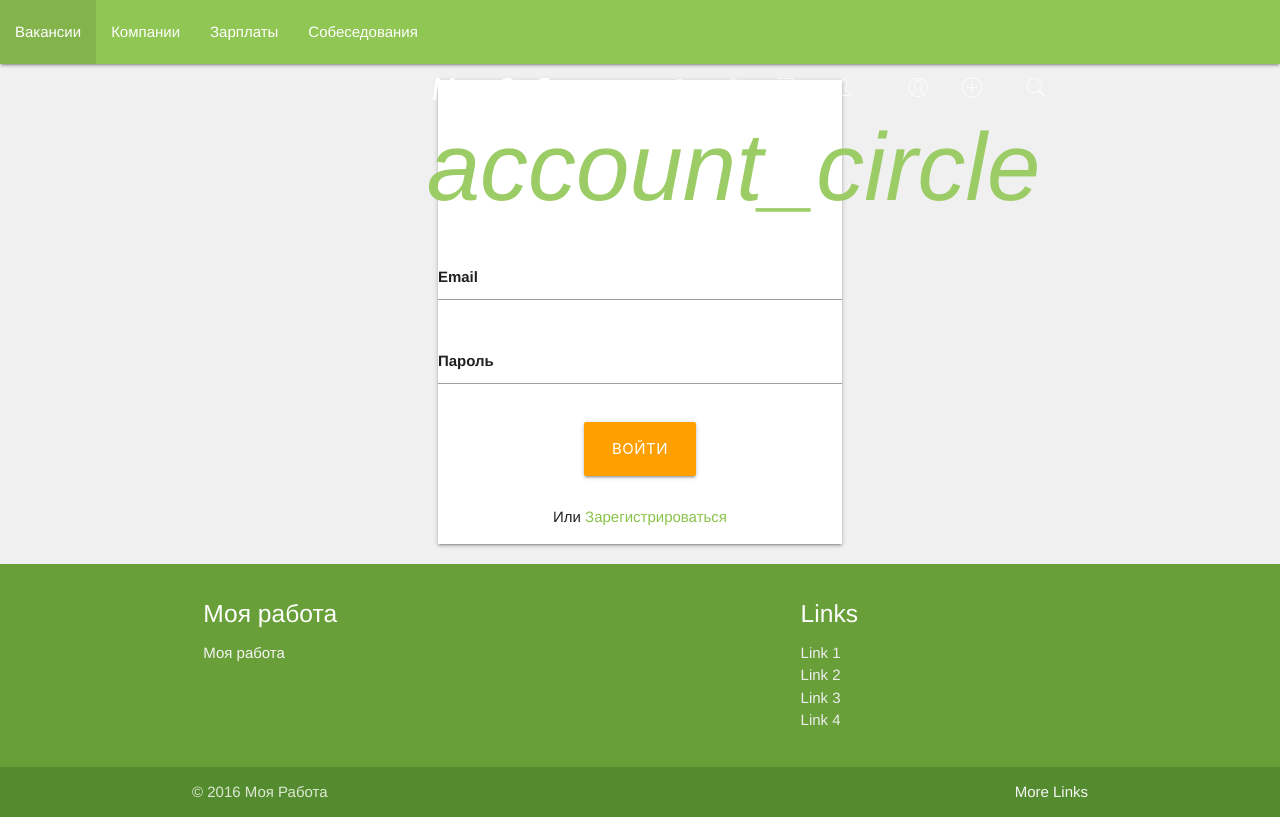
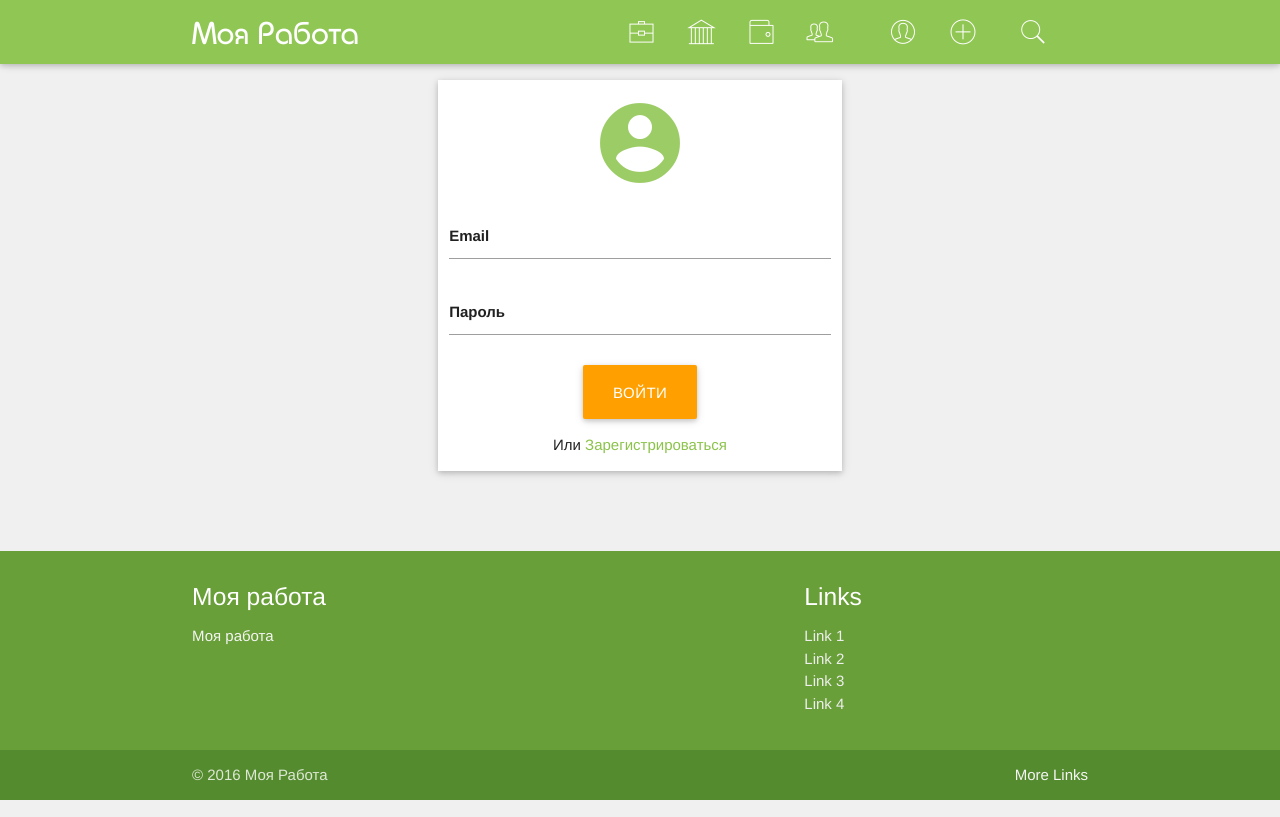
Before and after one commit to Lookyan/goodwork, a Django app: page /signin/?next=/add/review/ in a window 1280 px wide. Run offline with Django 3.2, Linux system fonts and the light colour scheme; some libraries are stand-ins or nearby versions; some web fonts are replaced.

Commit message:
absolute path fix

```diff
--- a/templates/base.html
+++ b/templates/base.html
@@ -3,8 +3,8 @@
 <head lang="ru">
     <meta charset="UTF-8">
     <title>Моя работа</title>
-    <link rel="stylesheet" href="materialize.min.css">
-    <link href="material-icon.css" rel="stylesheet">
+    <link rel="stylesheet" href="/materialize.min.css">
+    <link href="/material-icon.css" rel="stylesheet">
     <link rel="stylesheet" type="text/css" href="/owl.carousel.css"/>
     <link rel="stylesheet" type="text/css" href="/owl.theme.css"/>
     <link rel="stylesheet" type="text/css" href="/owl.transitions.css"/>
```
